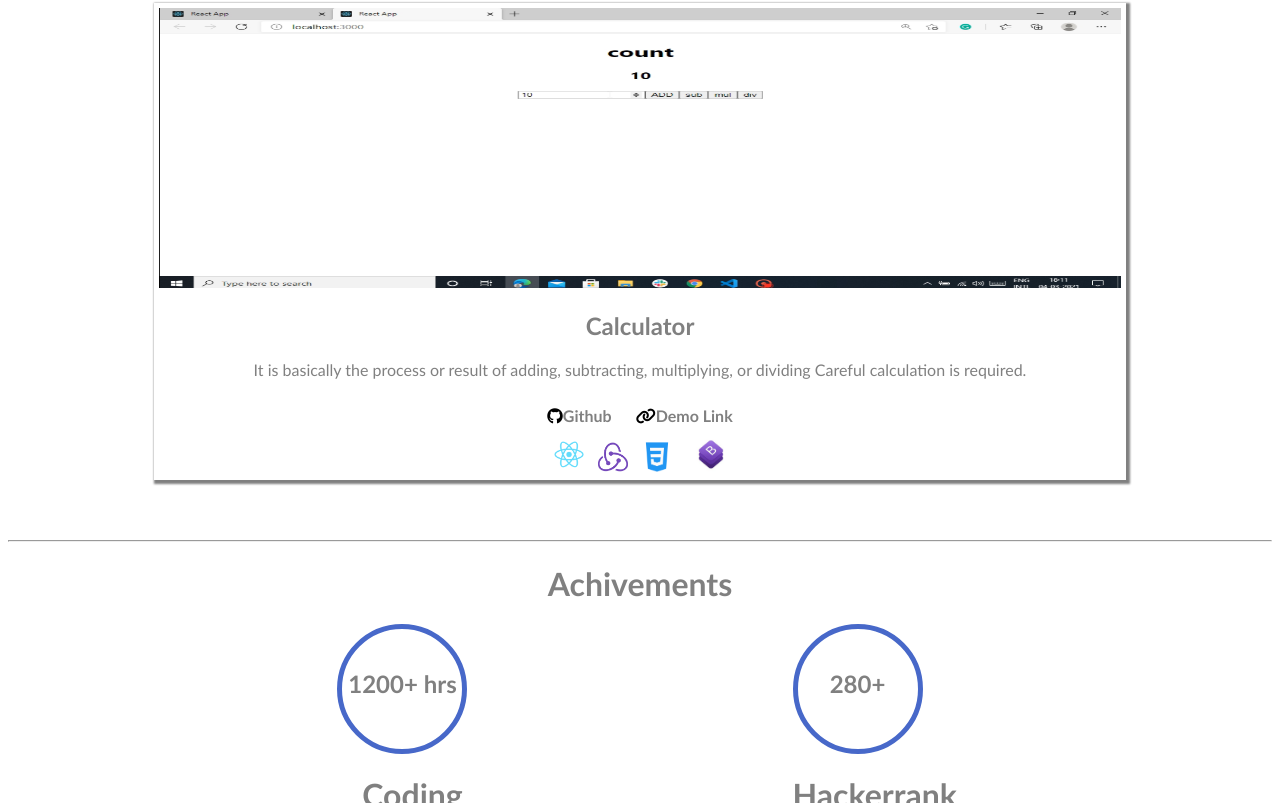
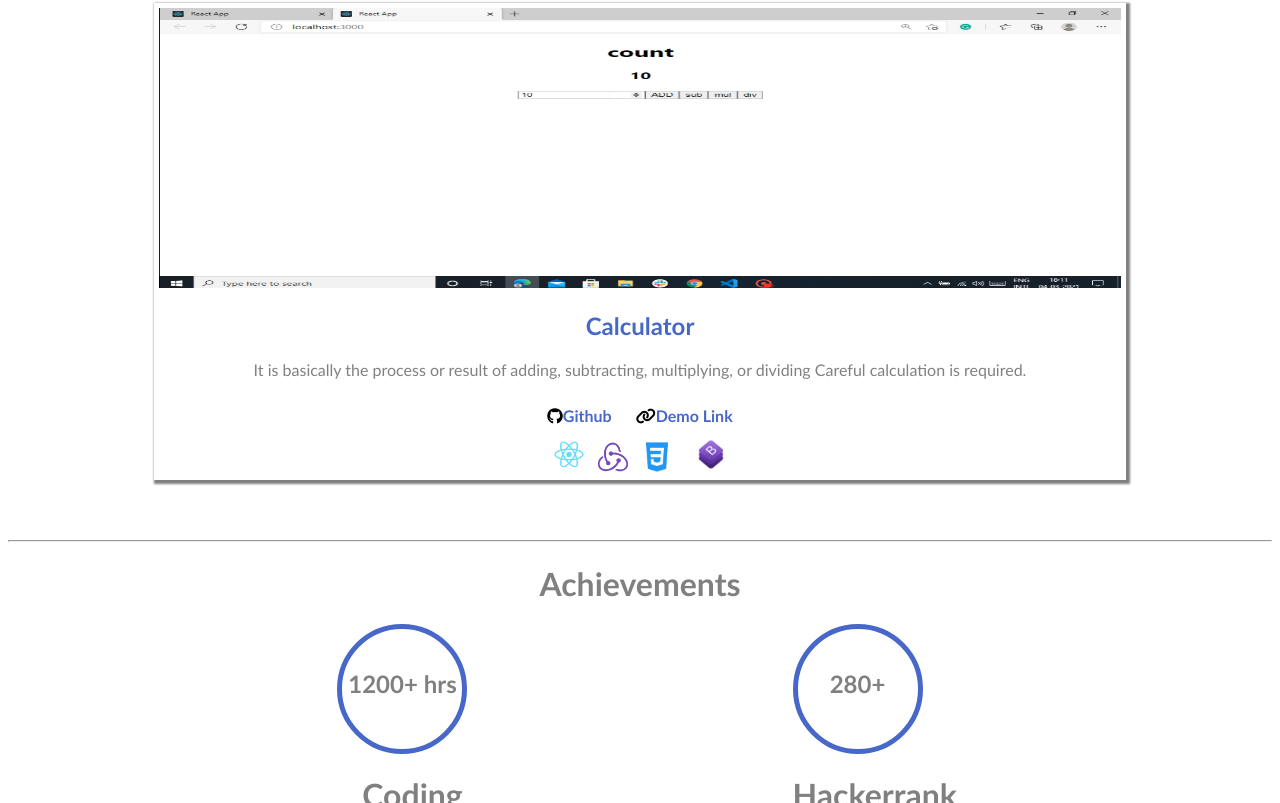
Before and after one commit to BhairavReddy67/BhairavReddy67.github.io, a plain HTML site: page index.html in a window 1280 px wide. Shown: the part 3706-4509 px from the top of the page. Drawn offline with Linux system fonts and the light colour scheme.

Commit message:
portfolio

```diff
--- a/index.css
+++ b/index.css
@@ -305,3 +305,10 @@ a{
 .about{
     line-height: 20px;
 }
+
+.project_box>div>h2 {
+    color: rgb(71, 104, 201);
+}
+.project_box>div>a>b{
+    color: rgb(71, 104, 201);
+}
--- a/index.html
+++ b/index.html
@@ -144,7 +144,7 @@
         </div>
     </div>
     <hr/>
-    <h1  style="text-align: center;">Achivements</h1>
+    <h1  style="text-align: center;">Achievements</h1>
     <div class="proffiences1">
         <div>
             <div>
```
